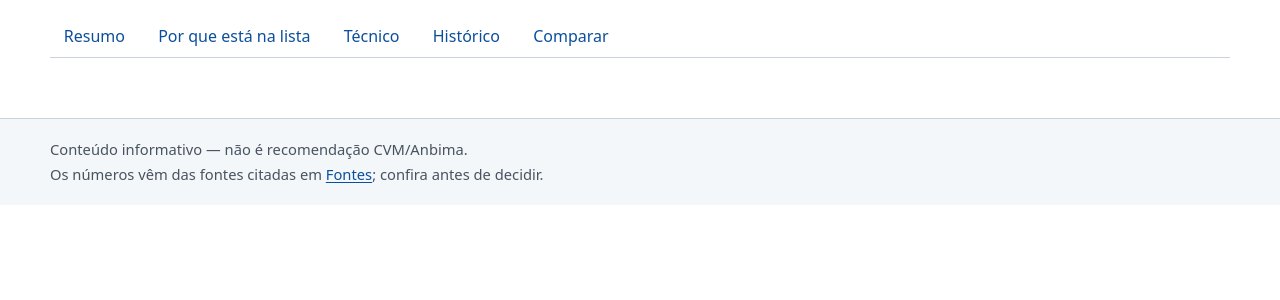
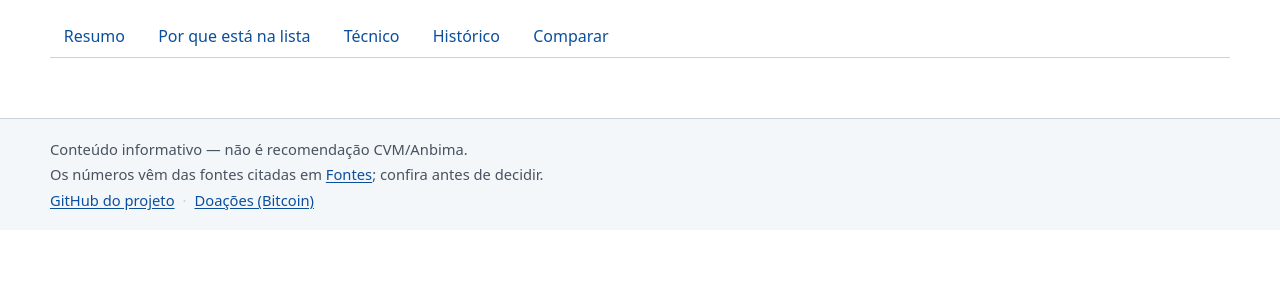
Before and after one commit to flaviorxa/fatorium, a Python web app: template app/templates/ativo.html in a window 1280 px wide. Shown: the part 170-470 px from the top of the page. Run offline with Jinja, Linux system fonts and the light colour scheme; the template is opened without the code that fills it, so the values that code supplies are empty.

Commit message:
feat(ui): links do GitHub e de doacoes no rodape

```diff
--- a/app/static/estilo.css
+++ b/app/static/estilo.css
@@ -513,6 +513,17 @@ tbody tr:hover {
   margin-block: 0.2rem;
 }
 
+.rodape-links {
+  display: flex;
+  flex-wrap: wrap;
+  gap: 0.5rem;
+  align-items: center;
+}
+
+.rodape-links span {
+  color: var(--borda);
+}
+
 @media (max-width: 640px) {
   main.limite {
     padding-block: 1rem 2rem;
--- a/app/templates/base.html
+++ b/app/templates/base.html
@@ -58,6 +58,11 @@
     <div class="limite">
       <p>Conteúdo informativo — não é recomendação CVM/Anbima.</p>
       <p>Os números vêm das fontes citadas em <a href="/fontes">Fontes</a>; confira antes de decidir.</p>
+      <p class="rodape-links">
+        <a href="https://github.com/flaviorxa/fatorium" target="_blank" rel="noopener noreferrer">GitHub do projeto</a>
+        <span aria-hidden="true">·</span>
+        <a href="https://github.com/flaviorxa/fatorium#apoie-o-projeto" target="_blank" rel="noopener noreferrer">Doações (Bitcoin)</a>
+      </p>
     </div>
   </footer>
   {% block scripts %}{% endblock %}
```
Also changed, not shown: tests/test_web.py (+9 -0 lines).
